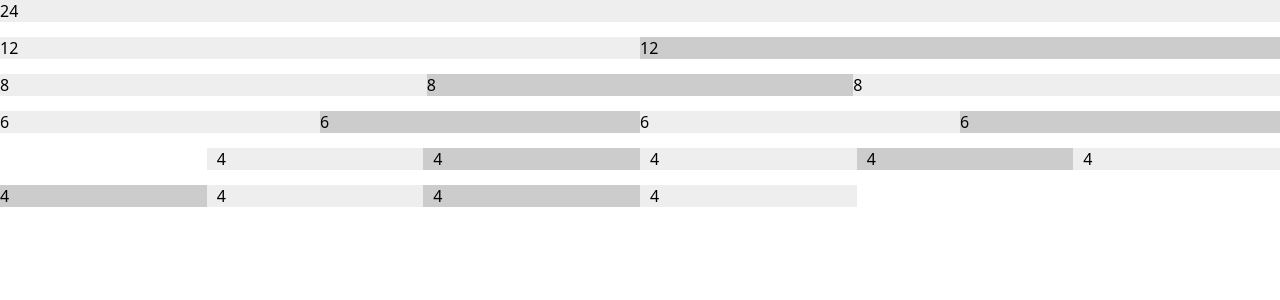
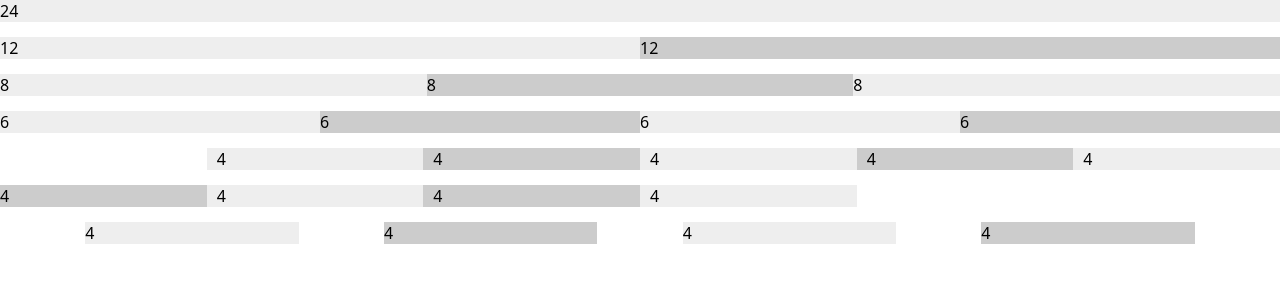
Before and after one commit to liulongbin1314/vue3-ui-library, a Vue app in the folder examples/: page / in a window 1280 px wide. Shown: the top 300 px of the page. Built offline with nearby package versions, Linux system fonts and the light colour scheme.

Commit message:
justify对齐

```diff
--- a/examples/src/components/GridTest.vue
+++ b/examples/src/components/GridTest.vue
@@ -36,6 +36,14 @@
       <a-col :span="4">4</a-col>
     </a-row>
   </div>
+
+  <!-- start、center、end、space-between、space-around或space-evenly -->
+  <a-row justify="space-evenly">
+    <a-col :span="4">4</a-col>
+    <a-col :span="4">4</a-col>
+    <a-col :span="4">4</a-col>
+    <a-col :span="4">4</a-col>
+  </a-row>
 </template>
 
 <script setup></script>
--- a/packages/components/row/src/index.vue
+++ b/packages/components/row/src/index.vue
@@ -1,5 +1,9 @@
 <template>
-  <component :is="tag" :class="[ns.b()]" :style="[styledMargin, styledRowGap]">
+  <component
+    :is="tag"
+    :class="[ns.b(), ns.is('justify-' + justify, !!justify)]"
+    :style="[styledMargin, styledRowGap]"
+  >
     <slot></slot>
   </component>
 </template>
@@ -21,6 +25,10 @@ const props = defineProps({
   gap: {
     type: Number,
     default: 0
+  },
+  justify: {
+    type: String,
+    default: ''
   }
 })
 
--- a/packages/theme/src/row.scss
+++ b/packages/theme/src/row.scss
@@ -1,8 +1,23 @@
 @use './common/mixins.scss';
+
+$justify: (
+  start: flex-start,
+  center: center,
+  end: flex-end,
+  space-between: space-between,
+  space-around: space-around,
+  space-evenly: space-evenly
+);
 
 @include mixins.b(row) {
   display: flex;
   // 允许子元素换行展示
   flex-wrap: wrap;
   box-sizing: border-box;
+
+  @each $key, $value in $justify {
+    @include mixins.s('justify-' + $key) {
+      justify-content: $value;
+    }
+  }
 }
```
